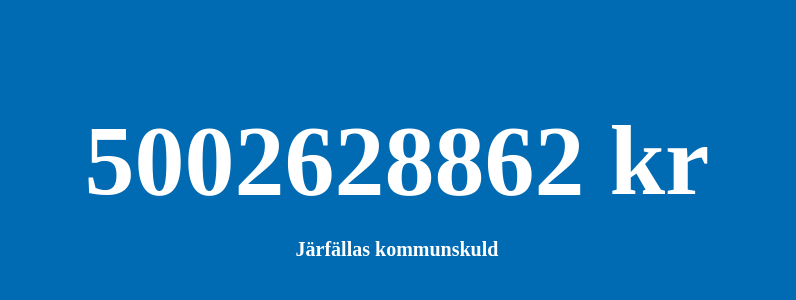
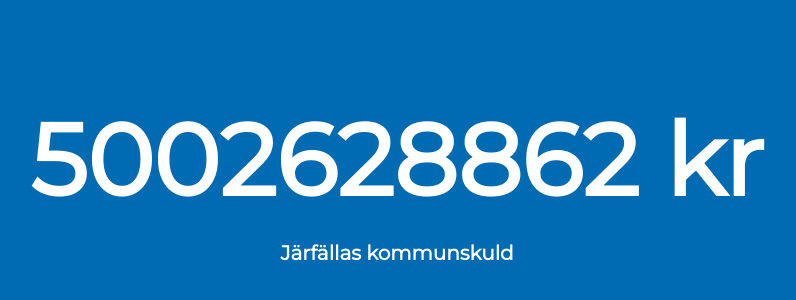
Before and after one commit to ProRapSuperstarOriginalMaster/ProRapSuperstarOriginalMaster.github.io, a plain HTML site: page index.html in a window 1280 px wide. Shown: the part 218-518 px from the top of the page, without its empty margins (243-1039 px from the left). Drawn offline with Linux system fonts and the light colour scheme.

Commit message:
Update index.html

```diff
--- a/index.html
+++ b/index.html
@@ -1,6 +1,7 @@
 <html>
 <head>
     <meta charset="UTF-8">
+     <link rel="stylesheet" href="https://fonts.googleapis.com/css?family=Montserrat">
     <style>
         body, html {
             height: 100%;
@@ -11,10 +12,12 @@
             flex-direction: column;
             background-color: rgb(0, 106, 179);
             color: white;
+            font-family: "Montserrat", sans-serif;
             font-size: 100px;
             font-weight: bold;
         }
         #texter {
+            font-family: "Montserrat", sans-serif;
             font-size: 20px;
             margin-top: 20px;
         }
```
